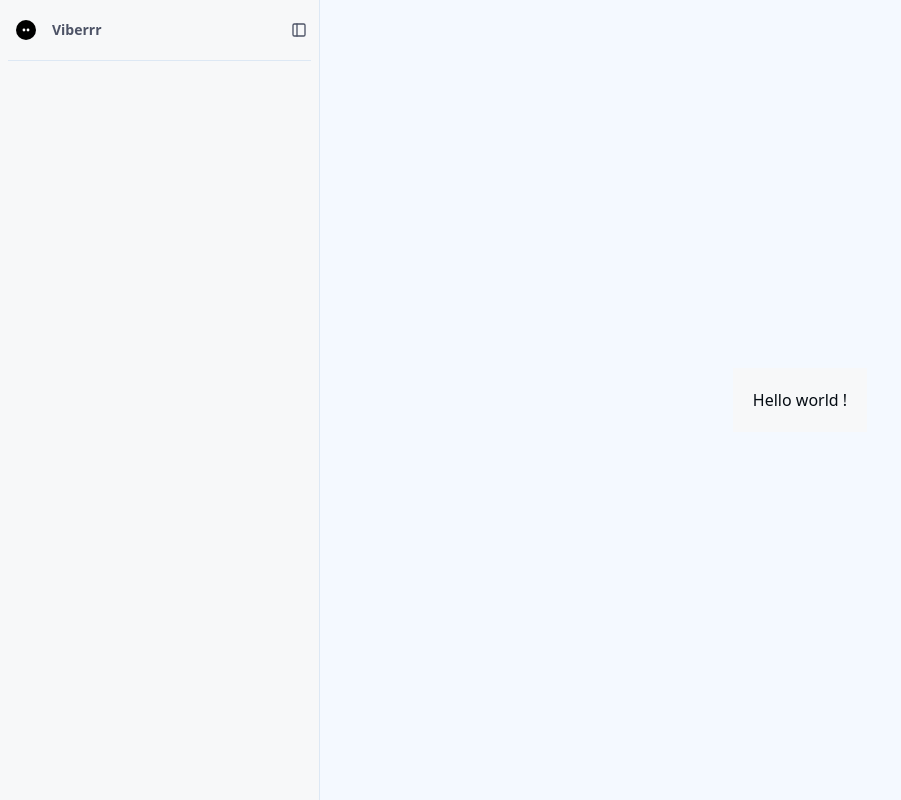
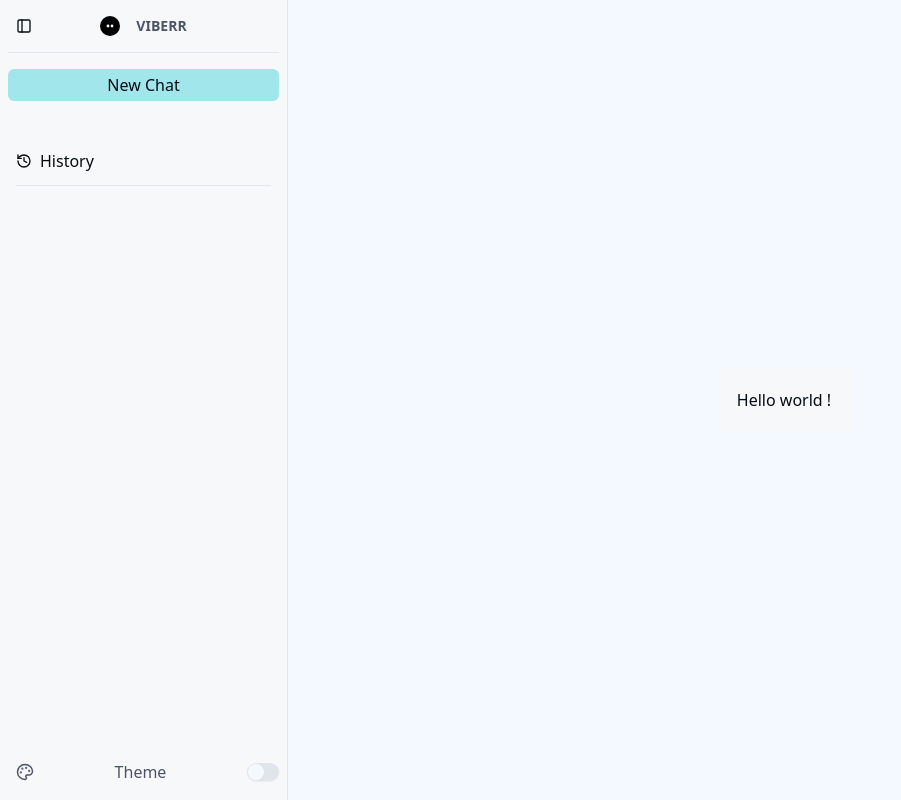
Before and after one commit to sans-byte/viberchat, a Next.js app: page / in a window 1280 px wide. Shown: the whole page, without its empty margins (0-901 px from the left). Built offline with nearby package versions, Linux system fonts and the light colour scheme.

Commit message:
Setting up side bar

```diff
--- a/app/globals.css
+++ b/app/globals.css
@@ -126,9 +126,12 @@
 /* 3. Hook up Tailwind’s dark: variant to your data-theme attribute */
 /* @custom-variant dark (&:where([data-theme="dark"], [data-theme="dark"] *)); */
 
-
 html {
   @apply scroll-smooth;
+}
+
+body {
+  @apply m-0 p-0;
 }
 
 ::-webkit-scrollbar {
--- a/components/app-sidebar.tsx
+++ b/components/app-sidebar.tsx
@@ -1,46 +1,70 @@
 import { Suspense } from "react";
 import Link from "next/link";
 
-import { Plus } from "lucide-react";
+import { History, Palette, Plus, User, User2Icon } from "lucide-react";
 import { IconLogo } from "./ui/icons";
 import { cn } from "@/lib/utils";
 
 import {
   Sidebar,
   SidebarHeader,
+  SideBarMenu,
+  SidebarMenuItem,
   SidebarSeparator,
   SidebarTrigger,
 } from "@/components/ui/sidebar";
+import { Switch } from "@/components/ui/switch";
 
 export default function AppSidebar() {
   return (
+    <>
+      <SidebarTrigger className="absolute z-20 top-3.5 left-3" />
       <Sidebar>
-      <SidebarHeader className="flex flex-row justify-between items-center">
-        <Link href="/" className="flex items-center gap-4 px-2 py-3">
+        <SidebarHeader className="flex flex-row items-center">
+          <Link
+            href="/"
+            className="flex items-center justify-center gap-4 p-2 w-full "
+          >
             <IconLogo className={cn("size-5")} />
-          <span className="font-semibold text-sm">Viberrr</span>
+            <span className="font-semibold text-sm">VIBERR</span>
           </Link>
-        <SidebarTrigger />
         </SidebarHeader>
         <SidebarSeparator />
-      {/* <SidebarContent className="flex flex-col px-2 py-4 h-full">
-        <SidebarMenu>
+        <div className="flex flex-col px-2 py-4 h-full ">
+          <SideBarMenu>
             <SidebarMenuItem>
-            <SidebarMenuButton asChild>
-              <Link href="/" className="flex items-center gap-2">
-                <Plus className="size-4" />
-                <span>New</span>
+              <Link
+                href="/"
+                className="flex items-center gap-2 py-1 px-2 ext-sm hover:bg-sidebar-foreground/10 text-foreground hover:text-foreground w-full rounded-md mb-5 justify-center bg-secondary"
+              >
+                New Chat
               </Link>
-            </SidebarMenuButton>
             </SidebarMenuItem>
-        </SidebarMenu>
-        <div className="flex-1 overflow-y-auto">
-          <Suspense fallback={<ChatHistorySkeleton />}>
-            <ChatHistorySection />
-          </Suspense>
+            <div className="flex flex-col justify-between min-h-full">
+              {/* Need to replace with proper history compnent , scrollable */}
+              <div>
+                <SidebarMenuItem className="mb-2">
+                  <Link
+                    href="/"
+                    className="flex items-center gap-2 py-1 px-2 ext-sm text-foreground hover:text-foreground w-full rounded "
+                  >
+                    <History className="size-4" />
+                    History
+                  </Link>
+                </SidebarMenuItem>
+                <SidebarSeparator />
               </div>
-      </SidebarContent>
-      <SidebarRail /> */}
+              <div className="bottom-0 absolute w-full">
+                <SidebarMenuItem className="my-4 flex justify-between w-full items-center px-2 pr-4">
+                  <Palette size={18} />
+                  Theme
+                  <Switch></Switch>
+                </SidebarMenuItem>
+              </div>
+            </div>
+          </SideBarMenu>
+        </div>
       </Sidebar>
+    </>
   );
 }
--- a/components/ui/sidebar.tsx
+++ b/components/ui/sidebar.tsx
@@ -5,8 +5,8 @@ import { Button } from "./button";
 import { PanelLeft } from "lucide-react";
 import { Separator } from "./separator";
 
-const SIDEBAR_WIDTH = "20rem";
-const SIDEBAR_WIDTH_ICON = "3rem";
+const SIDEBAR_WIDTH = "18rem";
+const SIDEBAR_WIDTH_ICON = "0rem";
 
 type SidebarContextProps = {
   state: "expanded" | "collapsed";
@@ -110,7 +110,7 @@ const Sidebar: React.FC<React.ComponentProps<"div"> & {}> = ({
     <div
       ref={ref}
       className={cn(
-        "relative flex min-h-full bg-sidebar text-sidebar-foreground border-r border-sidebar-border overflow-hidden flex-col z-10 transition-width duration-200 ease-linear",
+        "relative flex min-h-full bg-sidebar text-sidebar-foreground border-r border-sidebar-border overflow-hidden flex-col z-10 transition-width duration-150 ease-linear",
         className
       )}
       style={{ width }}
@@ -135,7 +135,7 @@ const SidebarTrigger: React.FC<React.ComponentProps<typeof Button>> = ({
       ref={ref}
       variant="ghost"
       size="icon"
-      className={cn("size-6", className)}
+      className={cn("size-6 cursor-pointer", className)}
       onClick={(event) => {
         onClick?.(event);
         toggleSidebar();
@@ -180,10 +180,49 @@ const SidebarSeparator: React.FC<React.ComponentProps<typeof Separator>> = ({
 };
 SidebarSeparator.displayName = "SidebarSeparator";
 
+const SideBarMenu: React.FC<React.ComponentProps<"ul">> = ({
+  className,
+  ref,
+  ...props
+}) => {
+  return (
+    <ul
+      className={cn("flex w-full min-w-0 flex-col gap-1", className)}
+      {...props}
+      ref={ref}
+    ></ul>
+  );
+};
+
+SideBarMenu.displayName = "SidebarMenu";
+
+const SidebarMenuItem: React.FC<React.ComponentProps<"li">> = ({
+  className,
+  ref,
+  ...props
+}) => {
+  const { state } = useSidebar();
+  return (
+    <li
+      className={cn(
+        "flex w-full min-w-0 items-center mb-5 transition-all ease-linear duration-100 cursor-pointer",
+        state === "collapsed" ? "hidden" : "block",
+        className
+      )}
+      {...props}
+      ref={ref}
+    />
+  );
+};
+
+SidebarMenuItem.displayName = "SidebarMenuItem";
+
 export {
   SidebarProvider,
   Sidebar,
   SidebarTrigger,
   SidebarHeader,
   SidebarSeparator,
+  SideBarMenu,
+  SidebarMenuItem,
 };
--- /dev/null
+++ b/components/ui/switch.tsx
@@ -0,0 +1,31 @@
+"use client";
+
+import * as React from "react";
+import * as SwitchPrimitive from "@radix-ui/react-switch";
+
+import { cn } from "@/lib/utils";
+
+function Switch({
+  className,
+  ...props
+}: React.ComponentProps<typeof SwitchPrimitive.Root>) {
+  return (
+    <SwitchPrimitive.Root
+      data-slot="switch"
+      className={cn(
+        "peer data-[state=checked]:bg-primary data-[state=unchecked]:bg-input focus-visible:border-ring focus-visible:ring-ring/50 dark:data-[state=unchecked]:bg-input/80 inline-flex h-[1.15rem] w-8 shrink-0 items-center rounded-full border border-transparent shadow-xs transition-all outline-none focus-visible:ring-[3px] disabled:cursor-not-allowed disabled:opacity-50",
+        className
+      )}
+      {...props}
+    >
+      <SwitchPrimitive.Thumb
+        data-slot="switch-thumb"
+        className={cn(
+          "bg-background dark:data-[state=unchecked]:bg-foreground dark:data-[state=checked]:bg-primary-foreground pointer-events-none block size-4 rounded-full ring-0 transition-transform data-[state=checked]:translate-x-[calc(100%-2px)] data-[state=unchecked]:translate-x-0"
+        )}
+      />
+    </SwitchPrimitive.Root>
+  );
+}
+
+export { Switch };
--- a/package.json
+++ b/package.json
@@ -11,6 +11,7 @@
   "dependencies": {
     "@radix-ui/react-separator": "^1.1.7",
     "@radix-ui/react-slot": "^1.2.3",
+    "@radix-ui/react-switch": "^1.2.5",
     "class-variance-authority": "^0.7.1",
     "clsx": "^2.1.1",
     "lucide-react": "^0.526.0",
```
Also changed, not shown: 1 other file (tests, documents, lock files or other folders). Lines whose indentation alone changed are shown as unchanged.
